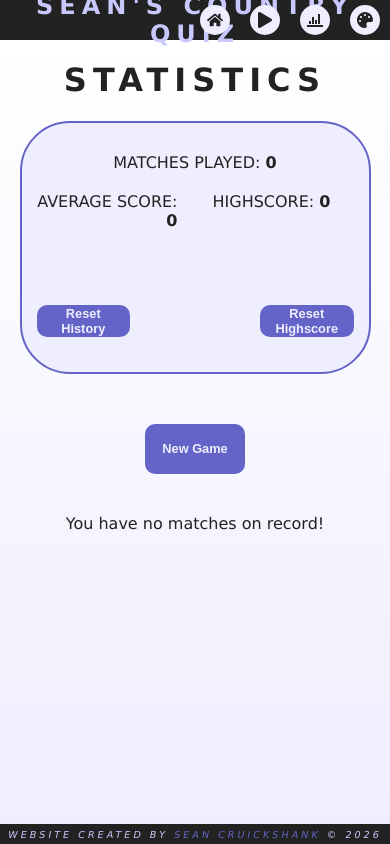
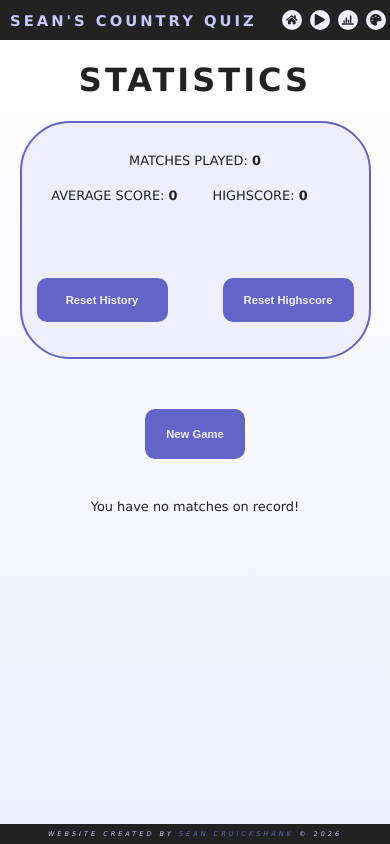
Before and after one commit to Sean-Cruickshank/CountryQuiz, a React (Vite) app: page /stats in a window 390 px wide. Built offline with nearby package versions, Linux system fonts and the light colour scheme.

Commit message:
Worked on responsiveness for the nav, footer, home, and stats page

```diff
--- a/main.css
+++ b/main.css
@@ -478,7 +478,7 @@ input:checked + .slider:before {
   cursor: pointer;
   transition: 0.3s;
   font-weight: bold;
-  font-size: 0.8rem;
+  font-size: clamp(0.7rem, 0.6526rem + 0.2105vw, 0.8rem);
   margin: 15px;
 }
 .button:hover {
@@ -614,12 +614,30 @@ html {
 
 h1 {
   text-transform: uppercase;
-  letter-spacing: 6px;
+  letter-spacing: 3px;
+}
+@media (min-width: 43.75em) {
+  h1 {
+    letter-spacing: 4px;
+  }
+}
+@media (min-width: 56.25em) {
+  h1 {
+    letter-spacing: 6px;
+  }
 }
 
 h2 {
   text-transform: uppercase;
   letter-spacing: 6px;
+}
+
+h3 {
+  font-size: 0.8rem;
+}
+
+p {
+  font-size: clamp(0.8rem, 0.7053rem + 0.4211vw, 1rem);
 }
 
 @keyframes wave {
@@ -692,10 +710,10 @@ h2 {
 }
 .home h2 {
   margin-top: 100px;
-  font-size: 2.5rem;
+  font-size: clamp(1.6rem, 1.1737rem + 1.8947vw, 2.5rem);
 }
 .home p {
-  font-size: 1.4rem;
+  font-size: clamp(1rem, 0.8105rem + 0.8421vw, 1.4rem);
 }
 .home a {
   font-weight: bold;
@@ -705,9 +723,9 @@ h2 {
 }
 .home img {
   position: fixed;
-  width: 40%;
+  width: clamp(250px, 60%, 600px);
   top: 50%;
-  left: 0;
+  left: 10px;
   transform: translateY(-50%);
   z-index: -1;
   opacity: 0.2;
@@ -720,7 +738,7 @@ h2 {
   font-weight: bold;
 }
 .home__controls {
-  width: clamp(400px, 60%, 800px);
+  width: clamp(300px, 60%, 800px);
   margin-inline: auto;
   font-weight: bold;
 }
@@ -1282,8 +1300,23 @@ h2 {
 .stats__buttons {
   display: flex;
   justify-content: center;
-  gap: 100px;
+  gap: 25px;
   margin-top: 30px;
+}
+@media (min-width: 30em) {
+  .stats__buttons {
+    gap: 50px;
+  }
+}
+@media (min-width: 43.75em) {
+  .stats__buttons {
+    gap: 75px;
+  }
+}
+@media (min-width: 56.25em) {
+  .stats__buttons {
+    gap: 100px;
+  }
 }
 .stats__reset-history, .stats__reset-highscore {
   width: 150px;
@@ -1295,8 +1328,13 @@ h2 {
 }
 .stats__entry, .stats__entry-titles {
   display: grid;
-  grid-template-columns: 2fr 1fr 1fr 1fr 1fr 1fr;
+  grid-template-columns: 1fr 1fr 1fr 1fr 1fr 1fr;
   text-align: center;
+}
+@media (min-width: 30em) {
+  .stats__entry, .stats__entry-titles {
+    grid-template-columns: 2fr 1fr 1fr 1fr 1fr 1fr;
+  }
 }
 .stats__category-averages {
   display: grid;
@@ -1439,7 +1477,7 @@ nav {
   top: 0;
   background-color: #222;
   display: flex;
-  justify-content: right;
+  justify-content: left;
   align-items: center;
   z-index: 99;
 }
@@ -1484,22 +1522,23 @@ nav.purple h1 {
 }
 nav.purple .nav__icon {
   background-color: var(--purpleA);
+}
+@media (min-width: 30em) {
+  nav {
+    justify-content: center;
+  }
 }
 
 .nav__title {
   width: -moz-max-content;
   width: max-content;
-  text-align: center;
-  margin-inline: auto;
   cursor: pointer;
 }
 .nav__title h1 {
   color: white;
-  font-size: 1.5rem;
-  letter-spacing: 6px;
+  font-size: clamp(0.9rem, 0.6158rem + 1.2632vw, 1.5rem);
   font-weight: 900;
-  margin: 0;
-  padding: 0;
+  margin-inline: 10px;
 }
 .nav__icons {
   position: absolute;
@@ -1507,16 +1546,34 @@ nav.purple .nav__icon {
   display: flex;
 }
 .nav__icon {
-  width: 30px;
+  width: 20px;
   aspect-ratio: 1;
   border-radius: 100%;
-  margin-inline: 10px;
+  margin-inline: 4px;
   display: flex;
   justify-content: center;
   align-items: center;
   transition: 0.3s;
   cursor: pointer;
 }
+@media (min-width: 43.75em) {
+  .nav__icon {
+    width: 24px;
+    margin-inline: 6px;
+  }
+}
+@media (min-width: 56.25em) {
+  .nav__icon {
+    width: 28px;
+    margin-inline: 8px;
+  }
+}
+@media (min-width: 60em) {
+  .nav__icon {
+    width: 30px;
+    margin-inline: 10px;
+  }
+}
 .nav__icon:hover {
   transform: scale(0.95);
   box-shadow: 0px 0px 10px white;
@@ -1526,7 +1583,7 @@ nav.purple .nav__icon {
 }
 .nav__icon svg {
   color: #222;
-  font-size: 1rem;
+  font-size: clamp(0.7rem, 0.4632rem + 1.0526vw, 1.2rem);
 }
 
 .theme {
@@ -1746,7 +1803,7 @@ nav.purple .nav__icon {
   z-index: 99;
   font-weight: 100;
   letter-spacing: 3px;
-  font-size: 0.6rem;
+  font-size: clamp(0.4rem, 0.3053rem + 0.4211vw, 0.6rem);
 }
 .footer.blue {
   color: var(--blueB);
--- a/src/scss/base/_boilerplate.scss
+++ b/src/scss/base/_boilerplate.scss
@@ -138,7 +138,7 @@ input:checked + .slider:before {
   cursor: pointer;
   transition: 0.3s;
   font-weight: bold;
-  font-size: 0.8rem;
+  font-size: clamp(0.7rem, 0.6526rem + 0.2105vw, 0.8rem);
   margin: 15px;
 
   &:hover {
--- a/src/scss/base/_typography.scss
+++ b/src/scss/base/_typography.scss
@@ -1,3 +1,5 @@
+@use '../base/mixins' as mixins;
+
 html {
     font-family: 'Lucida Sans', 'Lucida Sans Regular', 'Lucida Grande', sans-serif;
     // font-family: 'Gill Sans', 'Gill Sans MT', Calibri, 'Trebuchet MS', sans-serif;
@@ -12,13 +14,28 @@ html {
 
 h1 {
     text-transform: uppercase;
-    letter-spacing: 6px;
+    letter-spacing: 3px;
 
+    @include mixins.breakpoint('medium') {
+        letter-spacing: 4px;
+    }
+
+    @include mixins.breakpoint('large') {
+        letter-spacing: 6px;
+    }
 }
 
 h2 {
     text-transform: uppercase;
     letter-spacing: 6px;
+}
+
+h3 {
+    font-size: 0.8rem;
+}
+
+p {
+    font-size: clamp(0.8rem, 0.7053rem + 0.4211vw, 1rem);
 }
 
 @keyframes wave {
--- a/src/scss/layout/_Footer.scss
+++ b/src/scss/layout/_Footer.scss
@@ -13,7 +13,7 @@
   z-index: 99;
   font-weight: 100;
   letter-spacing: 3px;
-  font-size: 0.6rem;
+  font-size: clamp(0.4rem, 0.3053rem + 0.4211vw, 0.6rem);
   @include mixins.footerThemes();
 
   &__link {
--- a/src/scss/layout/_Navbar.scss
+++ b/src/scss/layout/_Navbar.scss
@@ -7,26 +7,27 @@ nav {
   top: 0;
   background-color: #222;
   display: flex;
-  justify-content: right;
+  justify-content: left;
   align-items: center;
   z-index: 99;
   @include mixins.navThemes();
+
+  @include mixins.breakpoint('small') {
+    justify-content: center;
+  }
 }
 
 .nav {
   &__title {
     width: max-content;
-    text-align: center;
-    margin-inline: auto;
+
     cursor: pointer;
 
     & h1 {
       color: white;
-      font-size: 1.5rem;
-      letter-spacing: 6px;
+      font-size: clamp(0.9rem, 0.6158rem + 1.2632vw, 1.5rem);
       font-weight: 900;
-      margin: 0;
-      padding: 0;
+      margin-inline: 10px;
     }
   }
 
@@ -37,16 +38,30 @@ nav {
   }
 
   &__icon {
-    width: 30px;
+    width: 20px;
     aspect-ratio: 1;
     border-radius: 100%;
-    margin-inline: 10px;
+    margin-inline: 4px;
     display: flex;
     justify-content: center;
     align-items: center;
-
     transition: 0.3s;
     cursor: pointer;
+
+    @include mixins.breakpoint('medium') {
+      width: 24px;
+      margin-inline: 6px;
+    }
+
+    @include mixins.breakpoint('large') {
+      width: 28px;
+      margin-inline: 8px;
+    }
+
+    @include mixins.breakpoint('xlarge') {
+      width: 30px;
+      margin-inline: 10px;
+    }
 
     &:hover {
       transform: scale(0.95);
@@ -59,7 +74,7 @@ nav {
 
     & svg {
       color: #222;
-      font-size: 1rem;
+      font-size: clamp(0.7rem, 0.4632rem + 1.0526vw, 1.2rem);
     }
   }
 }
--- a/src/scss/pages/_Stats.scss
+++ b/src/scss/pages/_Stats.scss
@@ -1,3 +1,5 @@
+@use '../base/mixins' as mixins;
+
 .stats {
   text-align: center;
 
@@ -44,8 +46,20 @@
   &__buttons {
     display: flex;
     justify-content: center;
-    gap: 100px;
+    gap: 25px;
     margin-top: 30px;
+
+    @include mixins.breakpoint('small') {
+      gap: 50px;
+    }
+
+    @include mixins.breakpoint('medium') {
+      gap: 75px;
+    }
+
+    @include mixins.breakpoint('large') {
+      gap: 100px;
+    }
   }
 
   &__reset-history, &__reset-highscore {
@@ -60,8 +74,12 @@
 
   &__entry, &__entry-titles {
     display: grid;
-    grid-template-columns: 2fr 1fr 1fr 1fr 1fr 1fr;
+    grid-template-columns: 1fr 1fr 1fr 1fr 1fr 1fr;
     text-align: center;
+
+    @include mixins.breakpoint('small') {
+      grid-template-columns: 2fr 1fr 1fr 1fr 1fr 1fr;
+    }
   }
 
   &__category-averages {
```
Also changed, not shown: src/scss/base/_mixins.scss (+13 -0 lines), src/scss/pages/_Home.scss (+9 -5 lines), 1 other file (tests, documents, lock files or other folders).
